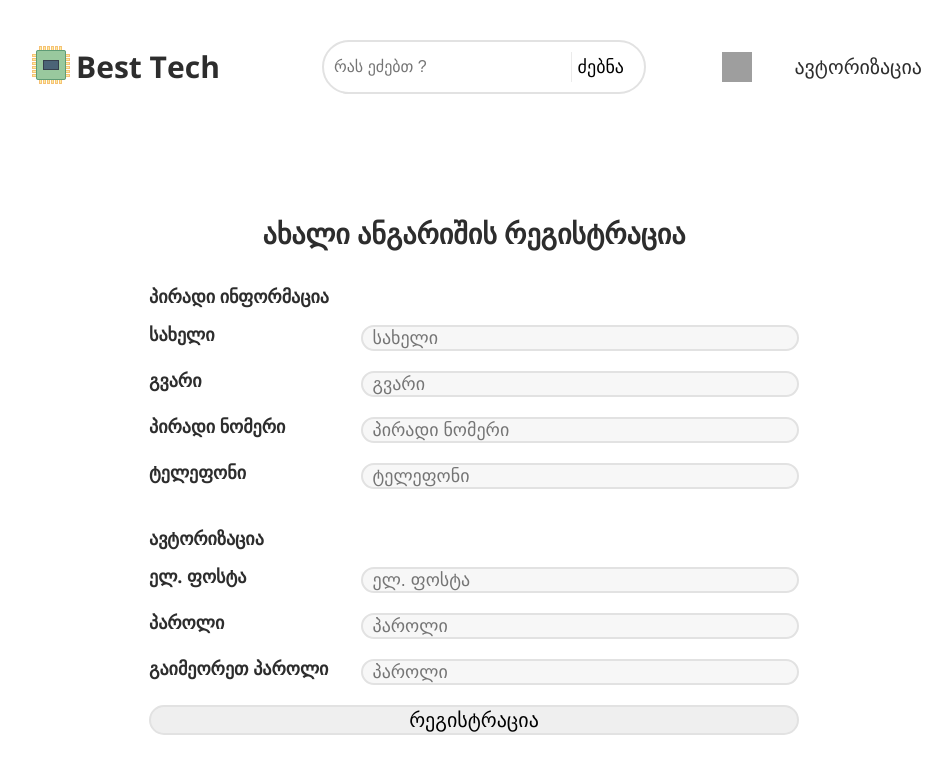
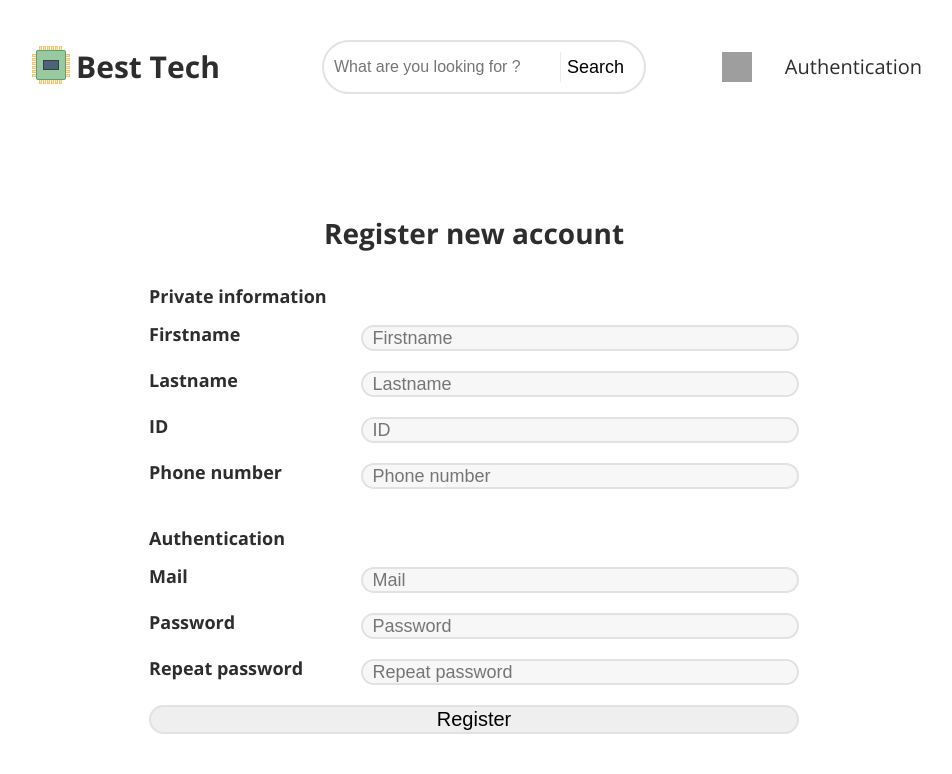
Before and after one commit to pakobarbakadze/best-tech, a React (Create React App) app in the folder frontend/: page /register in a window 1280 px wide. Shown: the top 774 px of the page, without its empty margins (166-1118 px from the left). Built offline with nearby package versions, Linux system fonts and the light colour scheme; grey boxes are pictures that could not be loaded.

Commit message:
Change language to en.

```diff
--- a/frontend/src/components/CheckoutSteps/CheckoutSteps.jsx
+++ b/frontend/src/components/CheckoutSteps/CheckoutSteps.jsx
@@ -10,27 +10,27 @@ const CheckoutSteps = ({ step1, step2, step3, step4 }) => {
     <div className={classes.container}>
       <div className={classes.link}>
         {step1 ? (
-          <NavLink to="/login">ავტორიზაცია</NavLink>
+          <NavLink to="/login">Authentication</NavLink>
         ) : (
-          <h1>ავტორიზაცია</h1>
+          <h1>Authentication</h1>
         )}
       </div>
       <div className={classes.link} id={step === "2" ? classes.selected : ""}>
         {step2 ? (
-          <NavLink to="/order/2/shipping">შიპინგი</NavLink>
+          <NavLink to="/order/2/shipping">Shipping</NavLink>
         ) : (
-          <h1>შიპინგი</h1>
+          <h1>Shipping</h1>
         )}
       </div>
       <div className={classes.link} id={step === "3" ? classes.selected : ""}>
         {step3 ? (
-          <NavLink to="/order/3/payment">გადახდა</NavLink>
+          <NavLink to="/order/3/payment">Payment</NavLink>
         ) : (
-          <h1>გადახდა</h1>
+          <h1>Payment</h1>
         )}
       </div>
       <div className={classes.link} id={step === "4" ? classes.selected : ""}>
-        {step4 ? <NavLink to="/login">შეკვეტა</NavLink> : <h1>შეკვეთა</h1>}
+        {step4 ? <NavLink to="/login">Order</NavLink> : <h1>Order</h1>}
       </div>
     </div>
   );
--- a/frontend/src/components/Login/Login.jsx
+++ b/frontend/src/components/Login/Login.jsx
@@ -35,26 +35,26 @@ const Login = () => {
   return (
     <div className={classes.container}>
       <div className={classes.login}>
-        <h1>ავტორიზაცია</h1>
+        <h1>Authentication</h1>
         <form className={classes.form} onSubmit={submitHandler}>
-          <label htmlFor="email">ელ. ფოსტა</label>
+          <label htmlFor="email">Mail</label>
           <input type="email" onChange={(e) => setEmail(e.target.value)} />
-          <label htmlFor="password">პაროლი</label>
+          <label htmlFor="password">Password</label>
           <input
             type="password"
             onChange={(e) => setPassword(e.target.value)}
           />
-          <div className={classes.btn}><SubmitButton>შესვლა</SubmitButton></div>
+          <div className={classes.btn}><SubmitButton>Login</SubmitButton></div>
         </form>
       </div>
       <div className={classes.register}>
-        <h1>არ გაქვთ ანგარიში ?</h1>
-        <h2>ახალი მომხმარებლის რეგისტრაცია</h2>
+        <h1>Don't have account ?</h1>
+        <h2>Register new account</h2>
         <h3>
-          პირადი ანგარიშით თქვენ შეძლებთ პროდუქციის კალათაში დამატებას, სახლიდან
-          გაუსვლელად ყიდვას და შეკვეთის სტატუსის შემოწმებას
+          With account you will be able to shop faster, place order on items in your cart,
+          check your order history and many more.
         </h3>
-        <Link to="/register">გაგრძელება</Link>
+        <Link to="/register">Continue</Link>
       </div>
     </div>
   );
--- a/frontend/src/components/Navbar/Navbar.jsx
+++ b/frontend/src/components/Navbar/Navbar.jsx
@@ -35,18 +35,18 @@ const Navbar = () => {
         <Link to="/">Best Tech</Link>
       </div>
       <div className={classes.search}>
-        <input placeholder="რას ეძებთ ?"></input>
-        <button>ძებნა</button>
+        <input placeholder="What are you looking for ?"></input>
+        <button>Search</button>
       </div>
       <div className={classes.menu}>
         <img src={Cart} alt="cart" onClick={cartDropdownStateHandler} className={classes['cart_img']}/>
         {!user?.userData ? (
           <Link to="/login" className={classes.profile}>
-            ავტორიზაცია
+            Authentication
           </Link>
         ) : (
           <div className={classes.profile} onClick={profileStateHandler}>
-            ჩემი ანგარიში
+            Profile
           </div>
         )}
 
--- a/frontend/src/components/Navbar/Navbar.module.css
+++ b/frontend/src/components/Navbar/Navbar.module.css
@@ -61,7 +61,7 @@
   font-size: 20px;
   text-decoration: none;
   margin-left: auto !important;
-  margin: auto 0px;
+  margin: auto auto;
   user-select: none;
 }
 
--- a/frontend/src/components/Register/Register.jsx
+++ b/frontend/src/components/Register/Register.jsx
@@ -35,86 +35,86 @@ const Register = () => {
           console.log(err);
         });
     } else {
-      console.log("პაროლები არ ემთხვევა");
+      console.log("Passwords dont match");
     }
   };
 
   return (
     <div className={classes.container}>
-      <h1>ახალი ანგარიშის რეგისტრაცია</h1>
+      <h1>Register new account</h1>
       <form onSubmit={submitHandler}>
         <div className={classes.info}>
-          <h2>პირადი ინფორმაცია</h2>
+          <h2>Private information</h2>
           <div className={classes.input}>
-            <label htmlFor="firstName">სახელი</label>
+            <label htmlFor="firstName">Firstname</label>
             <input
               value={firstName}
               onChange={(e) => setFirstName(e.target.value)}
               type="text"
-              placeholder="სახელი"
+              placeholder="Firstname"
             />
           </div>
           <div className={classes.input}>
-            <label htmlFor="lastName">გვარი</label>
+            <label htmlFor="lastName">Lastname</label>
             <input
               value={lastName}
               onChange={(e) => setLastName(e.target.value)}
               type="text"
-              placeholder="გვარი"
+              placeholder="Lastname"
             />
           </div>
           <div className={classes.input}>
-            <label htmlFor="id">პირადი ნომერი</label>
+            <label htmlFor="id">ID</label>
             <input
               value={pId}
               onChange={(e) => setPId(e.target.value)}
               type="text"
-              placeholder="პირადი ნომერი"
+              placeholder="ID"
             />
           </div>
           <div className={classes.input}>
-            <label htmlFor="firstName">ტელეფონი</label>
+            <label htmlFor="firstName">Phone number</label>
             <input
               value={phone}
               onChange={(e) => setPhone(e.target.value)}
               type="text"
-              placeholder="ტელეფონი"
+              placeholder="Phone number"
             />
           </div>
         </div>
 
         <div className={classes.login}>
-          <h2>ავტორიზაცია</h2>
+          <h2>Authentication</h2>
           <div className={classes.input}>
-            <label htmlFor="firstName">ელ. ფოსტა</label>
+            <label htmlFor="firstName">Mail</label>
             <input
               value={email}
               onChange={(e) => setEmail(e.target.value)}
               type="mail"
-              placeholder="ელ. ფოსტა"
+              placeholder="Mail"
             />
           </div>
           <div className={classes.input}>
-            <label htmlFor="firstName">პაროლი</label>
+            <label htmlFor="firstName">Password</label>
             <input
               value={password}
               onChange={(e) => setPassword(e.target.value)}
               type="password"
-              placeholder="პაროლი"
+              placeholder="Password"
             />
           </div>
           <div className={classes.input}>
-            <label htmlFor="firstName">გაიმეორეთ პაროლი</label>
+            <label htmlFor="firstName">Repeat password</label>
             <input
               value={repeatPassword}
               onChange={(e) => setRepeatPassword(e.target.value)}
               type="password"
-              placeholder="პაროლი"
+              placeholder="Repeat password"
             />
           </div>
         </div>
         <div className={classes.btn}>
-          <SubmitButton>რეგისტრაცია</SubmitButton>
+          <SubmitButton>Register</SubmitButton>
         </div>
       </form>
     </div>
--- a/frontend/src/components/Shipping/Shipping.jsx
+++ b/frontend/src/components/Shipping/Shipping.jsx
@@ -30,21 +30,21 @@ const Shipping = () => {
     <div className={classes.container}>
       <form onSubmit={submitHandler}>
         <div className={classes.input}>
-          <label htmlFor="firstName">მისამართი</label>
+          <label htmlFor="firstName">Address</label>
           <input
             value={address}
             onChange={(e) => setAddress(e.target.value)}
             type="text"
-            placeholder="მისამართი"
+            placeholder="Address"
           />
         </div>
         <div className={classes.input}>
-          <label htmlFor="firstName">ქალაქი</label>
+          <label htmlFor="firstName">City</label>
           <input
             value={city}
             onChange={(e) => setCity(e.target.value)}
             type="text"
-            placeholder="ქალაქი"
+            placeholder="City"
           />
         </div>
         <div className={classes.input}>
@@ -57,16 +57,16 @@ const Shipping = () => {
           />
         </div>
         <div className={classes.input}>
-          <label htmlFor="firstName">ქვეყანა</label>
+          <label htmlFor="firstName">Country</label>
           <input
             value={country}
             onChange={(e) => setCountry(e.target.value)}
             type="text"
-            placeholder="ქვეყანა"
+            placeholder="Country"
           />
         </div>
         <div className={classes.btn}>
-          <SubmitButton>შემდეგი</SubmitButton>
+          <SubmitButton>Next</SubmitButton>
         </div>
       </form>
     </div>
--- a/frontend/src/ui/CategoriesDropdown/CategoriesDropdown.jsx
+++ b/frontend/src/ui/CategoriesDropdown/CategoriesDropdown.jsx
@@ -30,7 +30,7 @@ const CategoriesDropdown = () => {
         onClick={() => setCategoriesDropdown(!caregoriesDropdown)}
         className={classes.drop}
       >
-        კატეგორიები
+        Categories
       </div>
       {caregoriesDropdown && (
         <ul className={classes.list}>
--- a/frontend/src/ui/ProfileDropdown/ProfileDropdown.jsx
+++ b/frontend/src/ui/ProfileDropdown/ProfileDropdown.jsx
@@ -33,12 +33,12 @@ const ProfileDropdown = (props) => {
       <ul className={classes.options}>
         {user?.userData.isAdmin && (
           <li>
-            <Link to="/product/upload">პროდუქტის ატვირთვა</Link>
+            <Link to="/product/upload">Upload product</Link>
           </li>
         )}
-        {!user?.userData.isAdmin && <li>პროფილი</li>}
-        <li>შეკვეთების ისტორია</li>
-        <li onClick={signoutClickHandler}>გასვლა</li>
+        {!user?.userData.isAdmin && <li>Profile</li>}
+        <li>Order history</li>
+        <li onClick={signoutClickHandler}>Logout</li>
       </ul>
     </div>
   );
```
Also changed, not shown: frontend/src/components/ProductDetails/ProductDetails.jsx (+4 -4 lines).
